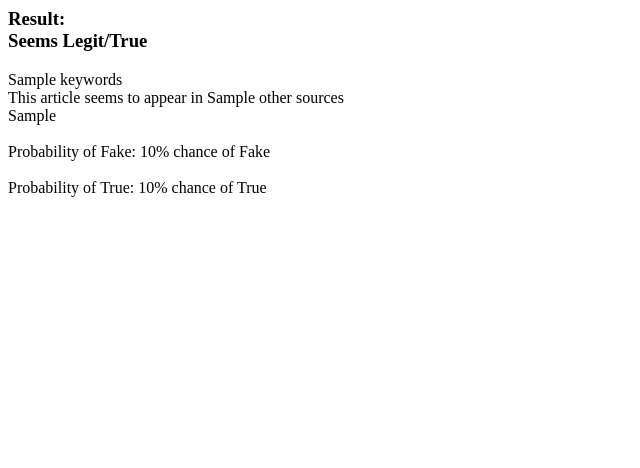
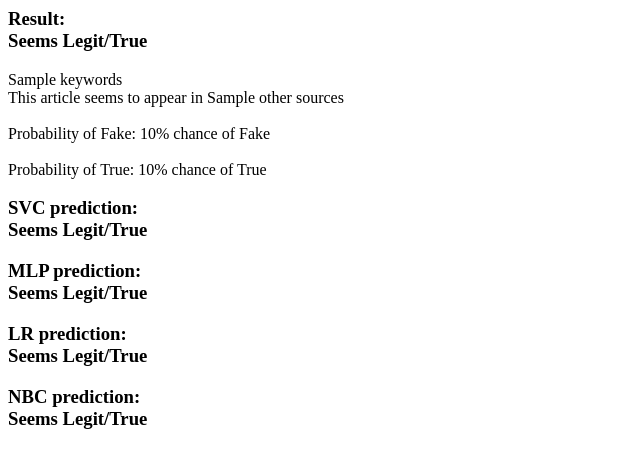
Before and after one commit to rtodinova/FakeNewsDetection, a Django app: template fakenews_ml_models/templates/fakenews_ml_models/results.html in a window 1280 px wide. Shown: the top 468 px of the page, without its empty margins (0-640 px from the left). Run offline with Django 3.2, Linux system fonts and the light colour scheme; the template is opened without the code that fills it: most values are stand-ins (such as "Sample title", 1, 10 or a date in 2020); parts of the project's set-up code (start-up, migrations or seed data) failed here and were passed over.

Commit message:
Last fixes

```diff
--- a/fakenews_ml_models/SoupStrainer.py
+++ b/fakenews_ml_models/SoupStrainer.py
@@ -12,6 +12,7 @@ from bs4.element import Comment
 from urllib3.exceptions import HTTPError
 from io import StringIO
 from nltk.stem import PorterStemmer
+from translate import Translator
 
 class SoupStrainer():
    englishDictionary = {}
@@ -70,6 +71,11 @@ class SoupStrainer():
        viz_text = filter(self.tag_visible, ttexts)
        allVisText = u"".join(t.strip() for t in viz_text)
        self.rawText = allVisText
+
+       if ".bg" in address:
+           translator = Translator(from_language="BG", to_lang="EN")
+           allVisText = translator.translate(allVisText)
+
        for word in allVisText.split():
            canonWord = word.lower()
            canonWord = canonWord.translate(str.maketrans('', '', string.punctuation))
--- a/fakenews_ml_models/dictbuilder.py
+++ b/fakenews_ml_models/dictbuilder.py
@@ -20,6 +20,7 @@ from sklearn.model_selection import train_test_split
 from sklearn.neural_network import MLPClassifier
 from sklearn.svm import SVC
 from sklearn.linear_model import LogisticRegression
+from sklearn.naive_bayes import MultinomialNB
 from sklearn.metrics import accuracy_score, confusion_matrix, classification_report
 import pickle
 
@@ -70,7 +71,7 @@ def MLP_learn():
     (Y_vector, examplesMatrix) = processExamples(qs_Examples, cDict)
 
     X_train, X_test, y_train, y_test = train_test_split(examplesMatrix, Y_vector, test_size=0.2)
-    model = MLPClassifier(hidden_layer_sizes=(128,64,32,16,8), max_iter=2500)
+    model = MultinomialNB()
     model.fit(X_train, y_train)
     predictions = model.predict(X_test)
 
@@ -169,4 +170,4 @@ def analyze_article():
     print("Probabilities:")
     print(mlp_probabilities)
 
-saving_models()
+MLP_learn()
--- a/fakenews_ml_models/templates/fakenews_ml_models/results.html
+++ b/fakenews_ml_models/templates/fakenews_ml_models/results.html
@@ -9,7 +9,6 @@
 
 <div> {{keywords}} </div>
 <div> This article seems to appear in {{similar_articles}} other sources </div>
-<div> {{similar_articles_src}} </div>
 
  <br>
 Probability of Fake: {{ fin_probabilities.0|floatformat }}% chance of Fake
@@ -24,3 +23,39 @@ Probability of True: {{ fin_probabilities.1|floatformat }}% chance of True
  <div class=”progress-bar” id=”trueProb_bar” role=”progressbar” aria-valuenow=”{{ fin_probabilities.1 }}”
  aria-valuemin=”0" aria-valuemax=”100" style=”width:{{ fin_probabilities.1 }}%”></div>
 </div>
+
+<h3 style=”text-align: center;”>
+ SVC prediction:<br>
+ {% if svc_prediction == 1 %}
+ Fake/Dodgy
+ {% else %}
+ Seems Legit/True
+ {% endif %}
+ </h3>
+
+ <h3 style=”text-align: center;”>
+ MLP prediction:<br>
+ {% if mlp_prediction == 1 %}
+ Fake/Dodgy
+ {% else %}
+ Seems Legit/True
+ {% endif %}
+ </h3>
+
+  <h3 style=”text-align: center;”>
+   LR prediction:<br>
+ {% if log_prediction == 1 %}
+ Fake/Dodgy
+ {% else %}
+ Seems Legit/True
+ {% endif %}
+ </h3>
+
+  <h3 style=”text-align: center;”>
+NBC prediction:<br>
+ {% if svc_prediction == 1 %}
+ Fake/Dodgy
+ {% else %}
+ Seems Legit/True
+ {% endif %}
+ </h3>
--- a/fakenews_ml_models/views.py
+++ b/fakenews_ml_models/views.py
@@ -94,6 +94,7 @@ def index(request):
         else:
             print("Error on URL, exiting")
             return render(request, 'urlFail.html', {'URL', url})
+
         articleX = articleX.reshape(1, -1)
 
         svc_prediction = svc_model.predict(articleX)
```
Also changed, not shown: 5 other files.
